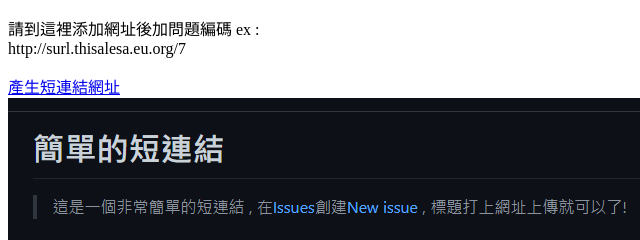
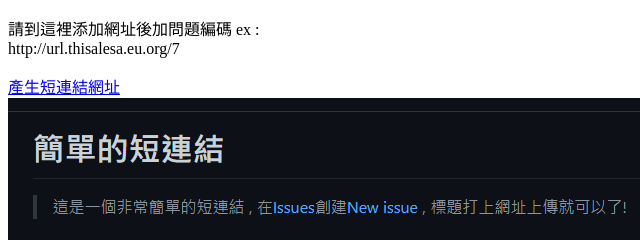
Before and after one commit to Tira-tw/Url, a plain HTML site: page index.html in a window 1280 px wide. Shown: the top 240 px of the page, 0-640 px from the left. Drawn offline with Linux system fonts and the light colour scheme.

Commit message:
Update index.html

```diff
--- a/index.html
+++ b/index.html
@@ -9,7 +9,7 @@
     <title>產生短連結</title>
   </head>
   <body>
-    <p>請到這裡添加網址後加問題編碼 ex : <br>http://surl.thisalesa.eu.org/7</p>
+    <p>請到這裡添加網址後加問題編碼 ex : <br>http://url.thisalesa.eu.org/7</p>
     <p>
       <a href="https://github.com/Tira-tw/Url/issues">
         產生短連結網址
```
